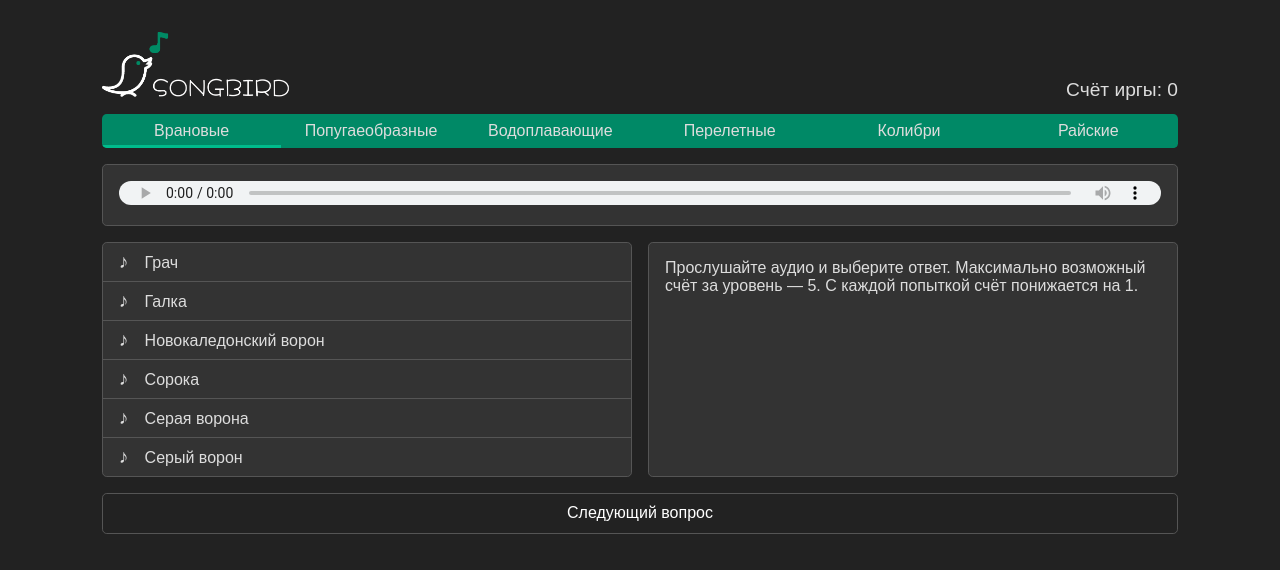
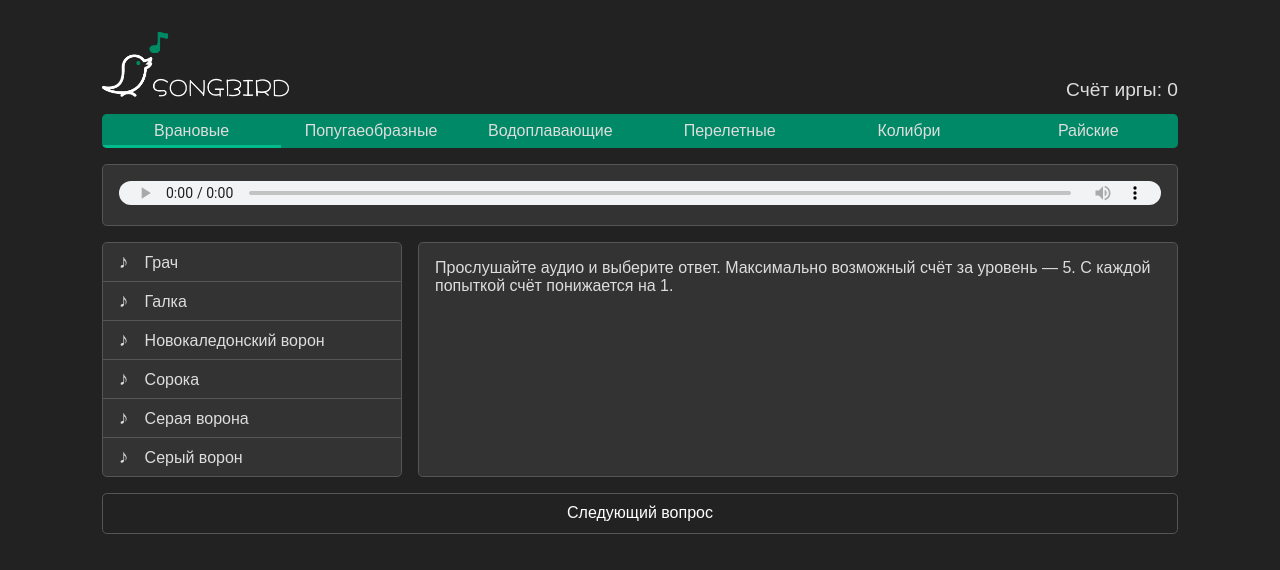
Before and after one commit to kristinand/songbird, a React app: page / in a window 1280 px wide. Shown: the top 570 px of the page. Built offline with nearby package versions, Linux system fonts and the light colour scheme; a web font is replaced by a local one.

Commit message:
refactor styles

```diff
--- a/src/screens/FinalScreen/FinalScreen.css
+++ b/src/screens/FinalScreen/FinalScreen.css
@@ -11,3 +11,10 @@
   margin-bottom: 3rem;
   text-align: center;
 }
+
+
+.score {
+  font-size: 1.2em;
+  font-weight: bold;
+  color: #008966;
+}
--- a/src/screens/FinalScreen/FinalScreen.js
+++ b/src/screens/FinalScreen/FinalScreen.js
@@ -11,7 +11,7 @@ const finalScreen = (props) => {
         {props.score < props.maxScore ? (
           <div>
             <p className={classes.text}>
-              Вы прошли викторину и набрали {props.score} очков из {props.maxScore}!
+              Вы прошли викторину и набрали <span className={classes.score}>{props.score}</span> очков из <span className={classes.score}>{props.maxScore}</span>!
             </p>
             <CustomButton  clicked={props.startNewGame}>Попробовать еще раз!</CustomButton>
           </div>
--- a/src/screens/GameScreen/GameScreen.css
+++ b/src/screens/GameScreen/GameScreen.css
@@ -1,7 +1,7 @@
 .main {
   display: grid;
   gap: 1rem;
-  grid-template-columns: 1fr 1fr;
+  grid-template-columns: 300px 1fr;
   grid-template-areas: 'question question' 'answers answer' 'button button';
 }
 
```
